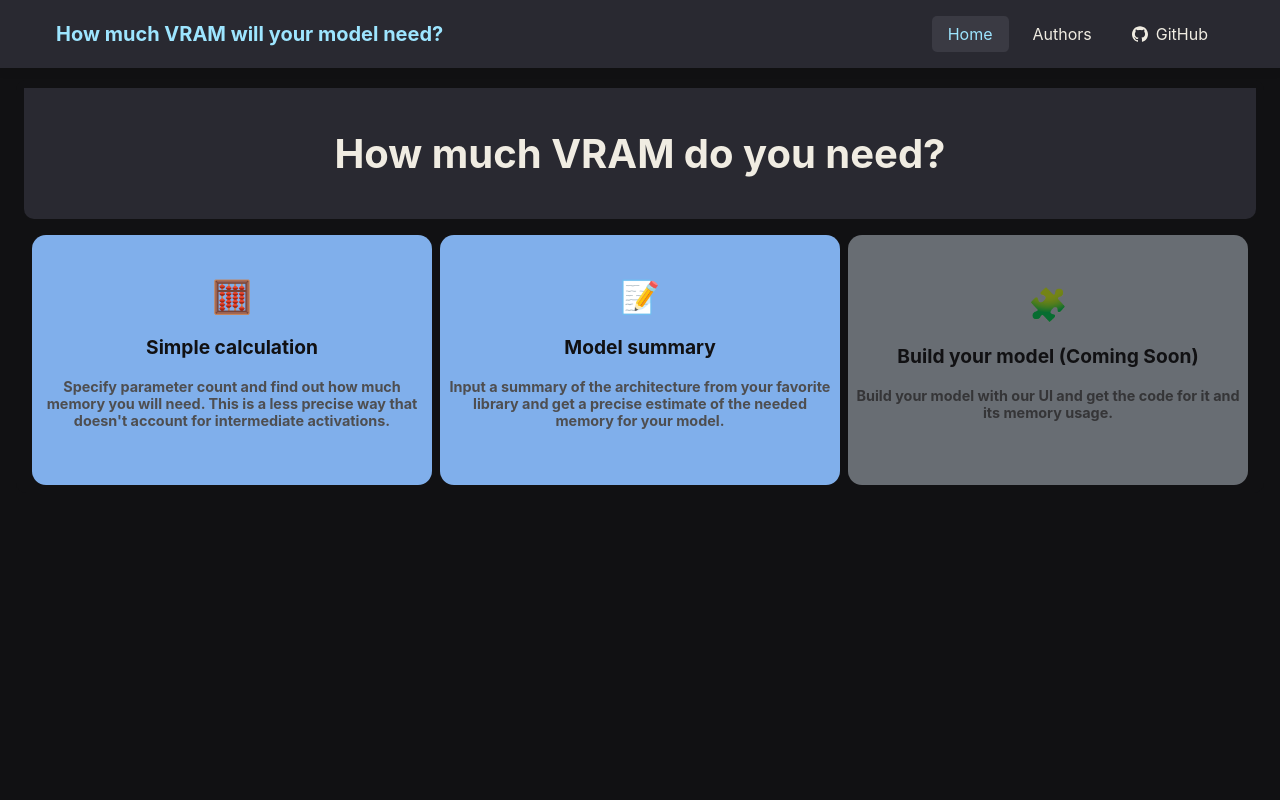
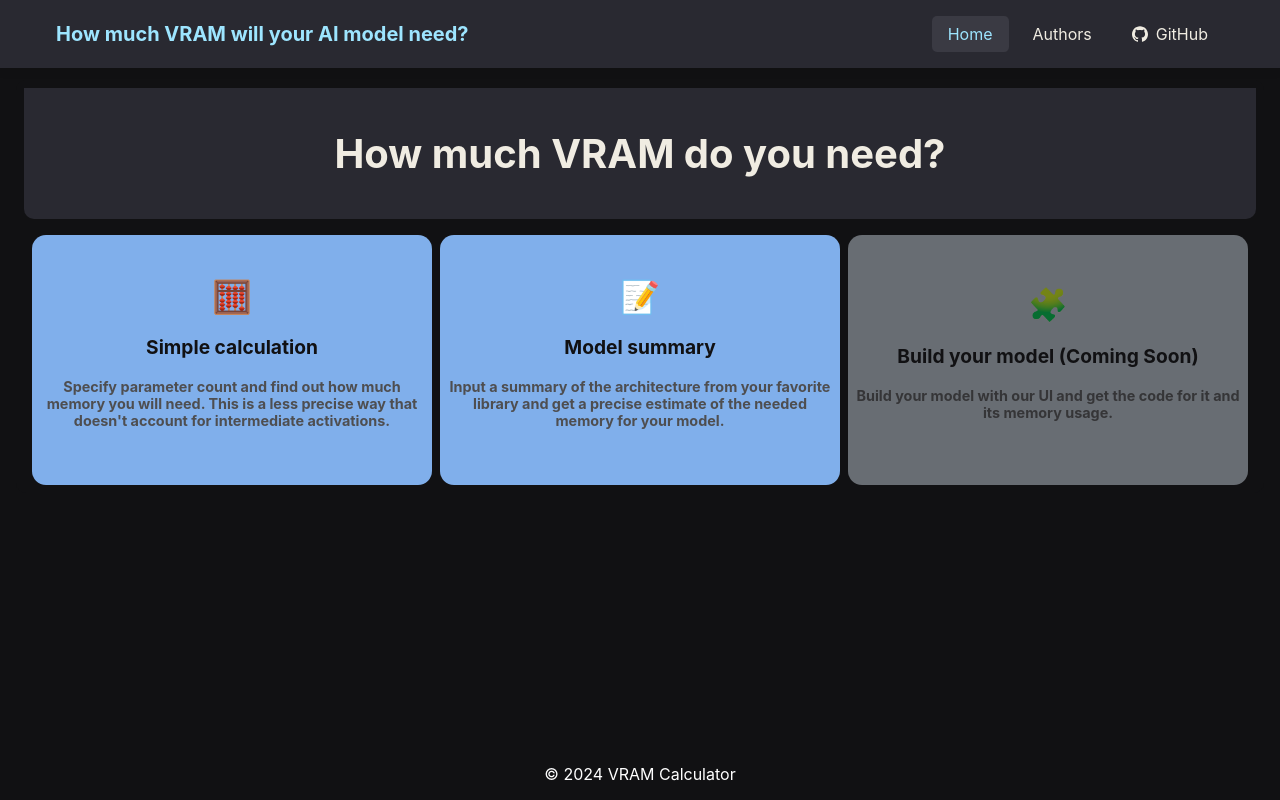
Before and after one commit to AlexBodner/How_Much_VRAM, a React (Vite) app in the folder Frontend/: page / in a window 1280 px wide. Built offline with nearby package versions, Linux system fonts and the light colour scheme.

Commit message:
seo boosting

```diff
--- a/Frontend/index.html
+++ b/Frontend/index.html
@@ -1,11 +1,41 @@
-<!doctype html>
+<!DOCTYPE html>
 <html lang="en">
   <head>
     <meta charset="UTF-8" />
-    <link rel="icon" type="image/svg+xml" href="src/logo.png" />
+    <link rel="icon" type="image/svg+xml" href="/logo.png" />
     <link href="https://fonts.googleapis.com/css2?family=Roboto+Mono:wght@700&display=swap" rel="stylesheet" />
     <meta name="viewport" content="width=device-width, initial-scale=1.0, maximum-scale=1.0, user-scalable=no">
-    <title>VRAM Calculator</title>
+    <title>VRAM Calculator - Estimate GPU Memory for AI Models</title>
+    <meta name="description" content="Calculate VRAM requirements for your AI and machine learning models. Our free tool helps estimate GPU memory needs for training and inference. Try it now!">
+    <meta name="keywords" content="VRAM calculator, GPU memory, AI models, machine learning, deep learning, neural networks">
+    <meta name="author" content="Your Name or Company Name">
+    <meta property="og:title" content="VRAM Calculator for AI Models">
+    <meta property="og:description" content="Estimate GPU memory requirements for your AI and machine learning models with our free VRAM calculator. Optimize your hardware resources today!">
+    <meta property="og:image" content="https://howmuchvram.com/og-image.jpg">
+    <meta property="og:url" content="https://howmuchvram.com">
+    <meta name="twitter:card" content="summary_large_image">
+    <script type="application/ld+json">
+    {
+      "@context": "https://schema.org",
+      "@type": "WebApplication",
+      "name": "VRAM Calculator",
+      "description": "Calculate VRAM requirements for your AI and machine learning models. Our free tool helps estimate GPU memory needs for training and inference.",
+      "url": "https://howmuchvram.com",
+      "applicationCategory": "UtilityApplication",
+      "operatingSystem": "Any",
+      "offers": {
+        "@type": "Offer",
+        "price": "0",
+        "priceCurrency": "USD"
+      },
+      "featureList": [
+        "Estimate VRAM usage for AI models",
+        "Support for PyTorch and TensorFlow/Keras",
+        "Calculate memory needs for training and inference",
+        "Easy-to-use interface"
+      ]
+    }
+    </script>
   </head>
   <body>
     <div id="root"></div>
--- a/Frontend/src/App.jsx
+++ b/Frontend/src/App.jsx
@@ -7,7 +7,7 @@ import ModelSummary from './Components/ModelSummary.jsx';
 import Authors from './Components/Authors.jsx';
 import './styles/App.css';
 
-export default function Component() {
+export default function App() {
   const [modelTypeSelected, setModelTypeSelected] = useState('none');
   const [activePage, setActivePage] = useState('home');
   const contentRef = useRef(null);
@@ -44,9 +44,9 @@ export default function Component() {
               exit={{ opacity: 0 }}
               transition={{ duration: 0.5 }}
             >
-              <section className='mainBtns'>
+              <section className='mainBtns' aria-labelledby="main-title">
                 <div className='titleContainer'>
-                  <h2 className='title'>How much VRAM do you need?</h2>
+                  <h1 className='title'>How much VRAM do you need?</h1>
                 </div>
                 <Button
                   text="Simple calculation"
@@ -112,6 +112,9 @@ export default function Component() {
           )}
         </AnimatePresence>
       </main>
+      <footer className="site-footer">
+        <p>&copy; 2024 VRAM Calculator</p>
+      </footer>
     </div>
   );
 }
--- a/Frontend/src/Components/Header.jsx
+++ b/Frontend/src/Components/Header.jsx
@@ -1,22 +1,26 @@
 import '../styles/Header.css';
 
 export default function Header({ activePage, onNavClick }) {
-  const githubUrl = "https://github.com/AlexBodner/How_Much_VRAM"; // Replace with your actual GitHub URL
+  const githubUrl = "https://github.com/AlexBodner/How_Much_VRAM";
 
   return (
     <header className='header'>
       <div className="headerContent">
-        <h1 className="headerTitle">How much VRAM will your model need?</h1>
-        <nav className="headerNav">
+        <h1 className="headerTitle">
+          How much VRAM will your AI model need?
+        </h1>
+        <nav className="headerNav" aria-label="Main Navigation">
           <button
             className={`navButton ${activePage === 'home' ? 'active' : ''}`}
             onClick={() => onNavClick('home')}
+            aria-current={activePage === 'home' ? 'page' : undefined}
           >
             Home
           </button>
           <button
             className={`navButton ${activePage === 'authors' ? 'active' : ''}`}
             onClick={() => onNavClick('authors')}
+            aria-current={activePage === 'authors' ? 'page' : undefined}
           >
             Authors
           </button>
```
